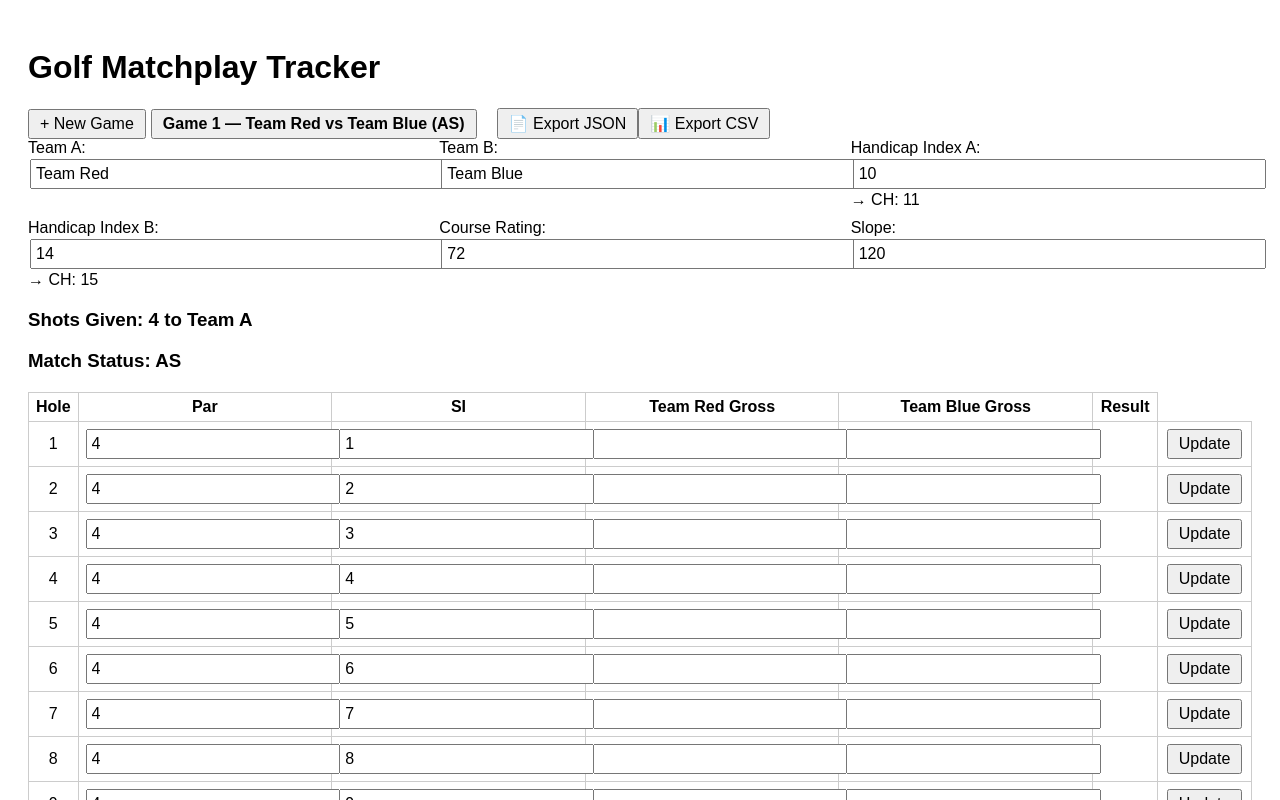
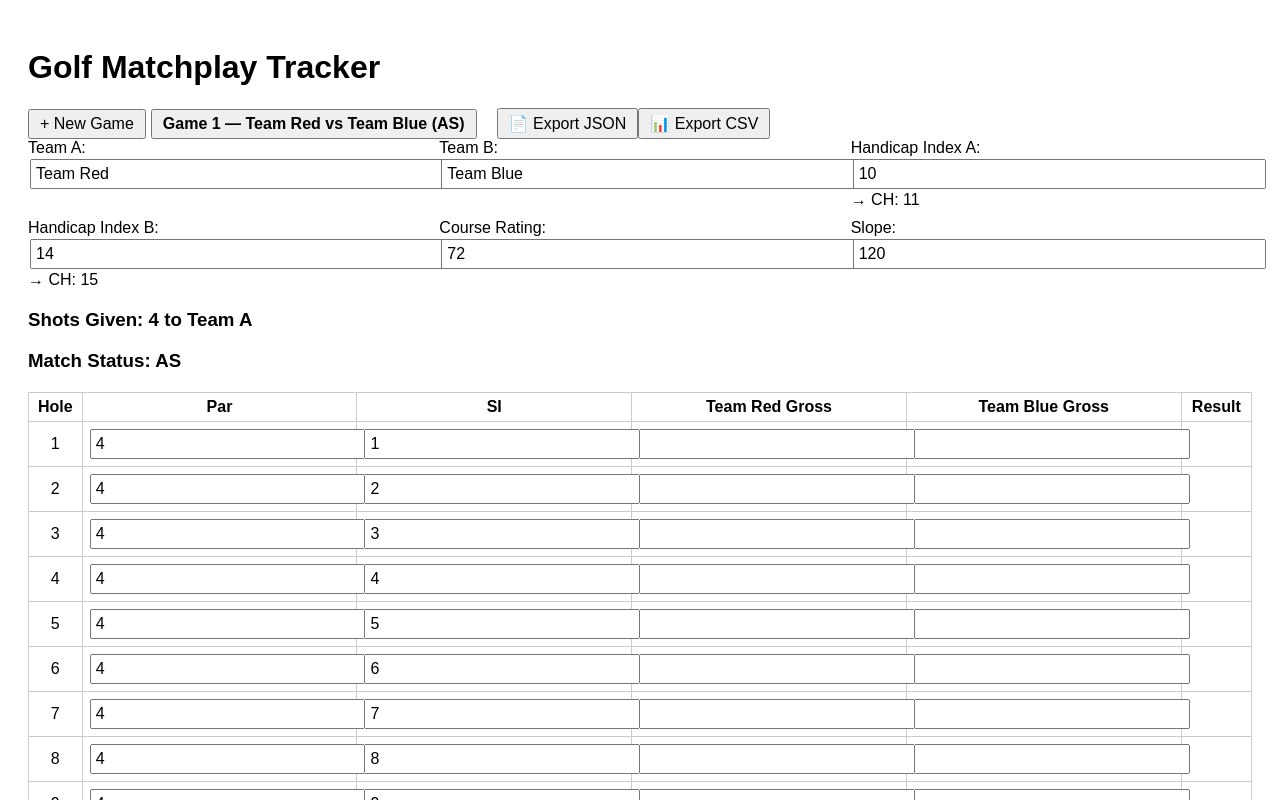
Before and after one commit to ciaranlk/GolfMatchTracker_manual, a React (Vite) app: page / in a window 1280 px wide. Both pictures are taken after a click on the button "+ New Game". Shown: the top 800 px of the page. Built offline with nearby package versions, Linux system fonts and the light colour scheme.

Commit message:
Improve handicap calculation and hole update logic
Refactor handicap calculation and hole updates.

```diff
--- a/src/App.jsx
+++ b/src/App.jsx
@@ -1,13 +1,11 @@
 import React, { useState, useEffect } from 'react';
 import './App.css';
 
-// Helper to calculate playing handicap (simple version: index × slope/113 rounded)
 function calcCourseHandicap(index, slope, rating, par = 72) {
   return Math.round(index * (slope / 113) + (rating - par));
 }
 
 function exportToCSV(games) {
-  // Flatten games into CSV rows, one row per hole per game
   let csv = `"Game","TeamA","TeamB","Hole","Par","SI","ScoreA","ScoreB","Winner"\n`;
   games.forEach((g, gi) => {
     g.holes.forEach(h => {
@@ -45,12 +43,10 @@ function App() {
     const saved = localStorage.getItem('golfGames');
     return saved ? JSON.parse(saved) : [];
   });
-
   const [currentGameIndex, setCurrentGameIndex] = useState(
     games.length > 0 ? 0 : -1
   );
 
-  // Initialize a new game object
   const createNewGame = () => {
     const newGame = {
       name: `Game ${games.length + 1}`,
@@ -74,7 +70,6 @@ function App() {
     setCurrentGameIndex(newGames.length - 1);
   };
 
-  // Save to localStorage on changes
   useEffect(() => {
     localStorage.setItem('golfGames', JSON.stringify(games));
   }, [games]);
@@ -98,22 +93,25 @@ function App() {
   };
 
   const updateHoleField = (holeIdx, field, value) => {
-    const updatedHoles = game.holes.map((h, i) =>
-      i === holeIdx ? { ...h, [field]: value } : h
-    );
+    const updatedHoles = game.holes.map((h, i) => {
+      if (i !== holeIdx) return h;
+      const updatedHole = { ...h, [field]: value };
+      return {
+        ...updatedHole,
+        winner: computeHoleWinner(updatedHole)
+      };
+    });
     const updatedGame = { ...game, holes: updatedHoles };
     const newGames = [...games];
     newGames[currentGameIndex] = updatedGame;
     setGames(newGames);
   };
 
-  // Compute course handicaps
   const courseHcpA = calcCourseHandicap(game.hcpA, game.slope, game.courseRating);
   const courseHcpB = calcCourseHandicap(game.hcpB, game.slope, game.courseRating);
   const shotsDiff = Math.abs(courseHcpA - courseHcpB);
   const shotsTo = courseHcpA > courseHcpB ? 'B' : 'A';
 
-  // Determine which holes get strokes
   const shotHoles = game.holes
     .slice()
     .sort((a, b) => a.si - b.si)
@@ -144,18 +142,6 @@ function App() {
     return diff > 0 ? `${game.teamA} ${diff} Up` : `${game.teamB} ${-diff} Up`;
   };
 
-  const handleWinnerUpdate = (hIdx) => {
-    const updatedHoles = game.holes.map((h, i) => {
-      if (i !== hIdx) return h;
-      const winner = computeHoleWinner(h);
-      return { ...h, winner };
-    });
-    const updatedGame = { ...game, holes: updatedHoles };
-    const newGames = [...games];
-    newGames[currentGameIndex] = updatedGame;
-    setGames(newGames);
-  };
-
   return (
     <div className="App">
       <h1>Golf Matchplay Tracker</h1>
@@ -166,65 +152,22 @@ function App() {
           <button
             key={i}
             onClick={() => setCurrentGameIndex(i)}
-            style={{
-              fontWeight: i === currentGameIndex ? 'bold' : 'normal',
-              marginLeft: '5px'
-            }}
+            style={{ fontWeight: i === currentGameIndex ? 'bold' : 'normal', marginLeft: '5px' }}
           >
-            {g.name} — {g.teamA} vs {g.teamB} ({ matchStatus() })
+            {g.name} — {g.teamA} vs {g.teamB} ({matchStatus()})
           </button>
         ))}
-        <button style={{ marginLeft: '20px' }} onClick={() => exportToJSON(games)}>
-          📄 Export JSON
-        </button>
-        <button onClick={() => exportToCSV(games)}>
-          📊 Export CSV
-        </button>
+        <button style={{ marginLeft: '20px' }} onClick={() => exportToJSON(games)}>📄 Export JSON</button>
+        <button onClick={() => exportToCSV(games)}>📊 Export CSV</button>
       </div>
 
       <div className="inputs">
-        <div>
-          <label>Team A: </label>
-          <input value={game.teamA} onChange={e => updateGameField('teamA', e.target.value)} />
-        </div>
-        <div>
-          <label>Team B: </label>
-          <input value={game.teamB} onChange={e => updateGameField('teamB', e.target.value)} />
-        </div>
-        <div>
-          <label>Handicap Index A: </label>
-          <input
-            type="number"
-            value={game.hcpA}
-            onChange={e => updateGameField('hcpA', +e.target.value)}
-          />
-          <span> → CH: {courseHcpA}</span>
-        </div>
-        <div>
-          <label>Handicap Index B: </label>
-          <input
-            type="number"
-            value={game.hcpB}
-            onChange={e => updateGameField('hcpB', +e.target.value)}
-          />
-          <span> → CH: {courseHcpB}</span>
-        </div>
-        <div>
-          <label>Course Rating: </label>
-          <input
-            type="number"
-            value={game.courseRating}
-            onChange={e => updateGameField('courseRating', +e.target.value)}
-          />
-        </div>
-        <div>
-          <label>Slope: </label>
-          <input
-            type="number"
-            value={game.slope}
-            onChange={e => updateGameField('slope', +e.target.value)}
-          />
-        </div>
+        <div><label>Team A: </label><input value={game.teamA} onChange={e => updateGameField('teamA', e.target.value)} /></div>
+        <div><label>Team B: </label><input value={game.teamB} onChange={e => updateGameField('teamB', e.target.value)} /></div>
+        <div><label>Handicap Index A: </label><input type="number" value={game.hcpA} onChange={e => updateGameField('hcpA', +e.target.value)} /><span> → CH: {courseHcpA}</span></div>
+        <div><label>Handicap Index B: </label><input type="number" value={game.hcpB} onChange={e => updateGameField('hcpB', +e.target.value)} /><span> → CH: {courseHcpB}</span></div>
+        <div><label>Course Rating: </label><input type="number" value={game.courseRating} onChange={e => updateGameField('courseRating', +e.target.value)} /></div>
+        <div><label>Slope: </label><input type="number" value={game.slope} onChange={e => updateGameField('slope', +e.target.value)} /></div>
       </div>
 
       <h3>Shots Given: {shotsDiff} to Team {shotsTo}</h3>
@@ -233,65 +176,18 @@ function App() {
       <table>
         <thead>
           <tr>
-            <th>Hole</th>
-            <th>Par</th>
-            <th>SI</th>
-            <th>{game.teamA} Gross</th>
-            <th>{game.teamB} Gross</th>
-            <th>Result</th>
+            <th>Hole</th><th>Par</th><th>SI</th><th>{game.teamA} Gross</th><th>{game.teamB} Gross</th><th>Result</th>
           </tr>
         </thead>
         <tbody>
           {game.holes.map((h, idx) => (
             <tr key={h.hole}>
               <td>{h.hole}</td>
-              <td>
-                <input
-                  type="number"
-                  value={h.par}
-                  onChange={e => updateHoleField(idx, 'par', +e.target.value)}
-                />
-              </td>
-              <td>
-                <input
-                  type="number"
-                  value={h.si}
-                  onChange={e => updateHoleField(idx, 'si', +e.target.value)}
-                />
-              </td>
-              <td>
-                <input
-                  type="number"
-                  value={h.scoreA}
-                  onChange={e => updateHoleField(idx, 'scoreA', e.target.value)}
-                />
-              </td>
-              <td>
-                <input
-                  type="number"
-                  value={h.scoreB}
-                  onChange={e => updateHoleField(idx, 'scoreB', e.target.value)}
-                />
-              </td>
-              <td
-                style={{
-                  backgroundColor:
-                    h.winner === game.teamA
-                      ? 'red'
-                      : h.winner === game.teamB
-                      ? 'blue'
-                      : 'transparent',
-                  color:
-                    h.winner === game.teamA || h.winner === game.teamB
-                      ? 'white'
-                      : 'black'
-                }}
-              >
-                {h.winner}
-              </td>
-              <td>
-                <button onClick={() => handleWinnerUpdate(idx)}>Update</button>
-              </td>
+              <td><input type="number" value={h.par} onChange={e => updateHoleField(idx, 'par', +e.target.value)} /></td>
+              <td><input type="number" value={h.si} onChange={e => updateHoleField(idx, 'si', +e.target.value)} /></td>
+              <td><input type="number" value={h.scoreA} onChange={e => updateHoleField(idx, 'scoreA', e.target.value)} /></td>
+              <td><input type="number" value={h.scoreB} onChange={e => updateHoleField(idx, 'scoreB', e.target.value)} /></td>
+              <td style={{ backgroundColor: h.winner === game.teamA ? 'red' : h.winner === game.teamB ? 'blue' : 'transparent', color: h.winner === game.teamA || h.winner === game.teamB ? 'white' : 'black' }}>{h.winner}</td>
             </tr>
           ))}
         </tbody>
```
